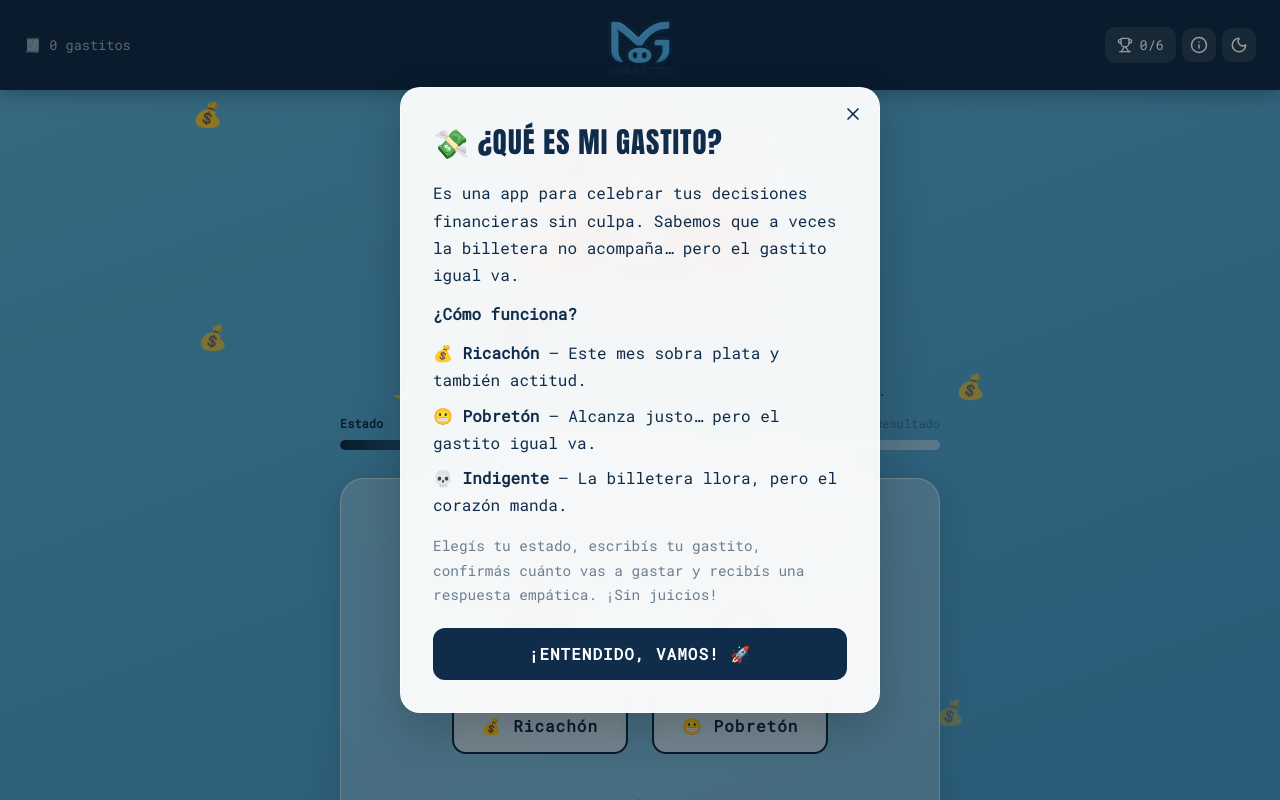
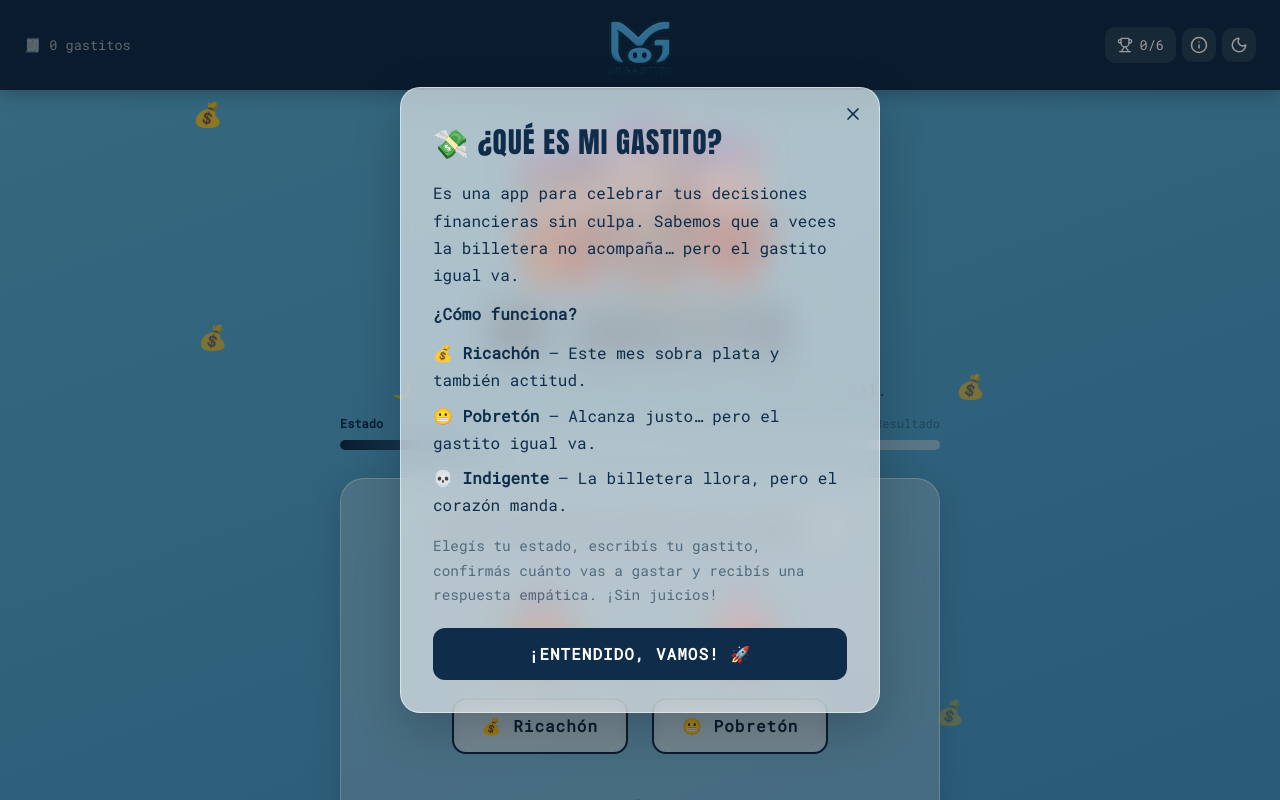
Before and after one commit to marceloleguiza/billetera-empatica, a Next.js app: page / in a window 1280 px wide. Both pictures are taken after a click on the button 1199 px from the left and 44 px from the top of the page. Shown: the top 800 px of the page. Built offline with nearby package versions, Linux system fonts and the light colour scheme.

Commit message:
modales mas transparentes

```diff
--- a/app/page.tsx
+++ b/app/page.tsx
@@ -410,7 +410,7 @@ export default function Home() {
             style={{ position: "fixed", inset: 0, backgroundColor: "rgba(0,0,0,0.4)", zIndex: 100, display: "flex", alignItems: "center", justifyContent: "center", padding: "20px" }}>
             <motion.div initial={{ opacity: 0, scale: 0.92, y: 20 }} animate={{ opacity: 1, scale: 1, y: 0 }} exit={{ opacity: 0, scale: 0.92, y: 20 }}
               transition={{ duration: 0.25 }} onClick={(e: React.MouseEvent<HTMLDivElement>) => e.stopPropagation()}
-              style={{ backgroundColor: modoOscuro ? "rgba(10,22,40,0.97)" : "rgba(255,255,255,0.95)", backdropFilter: "blur(16px)", color: color, borderRadius: "20px", padding: "32px", maxWidth: "480px", width: "100%", boxShadow: "0 16px 48px rgba(0,0,0,0.2)", position: "relative", border: `1px solid ${cardBorder}` }}>
+              style={{ backgroundColor: modoOscuro ? "rgba(10,22,40,0.97)" : "rgba(255,255,255,0.6)", backdropFilter: "blur(16px)", color: color, borderRadius: "20px", padding: "32px", maxWidth: "480px", width: "100%", boxShadow: "0 16px 48px rgba(0,0,0,0.2)", position: "relative", border: `1px solid ${cardBorder}` }}>
               <button onClick={() => setModalAbierto(false)} style={{ position: "absolute", top: "16px", right: "16px", background: "none", border: "none", cursor: "pointer", color: color }}><X size={20} /></button>
               <h2 style={{ fontFamily: anton.style.fontFamily, fontSize: "clamp(1.2rem, 4vw, 1.8rem)", marginBottom: "16px", letterSpacing: "1px" }}>💸 ¿QUÉ ES MI GASTITO?</h2>
               <p style={{ marginBottom: "12px", lineHeight: 1.7 }}>Es una app para celebrar tus decisiones financieras sin culpa. Sabemos que a veces la billetera no acompaña… pero el gastito igual va.</p>
```
